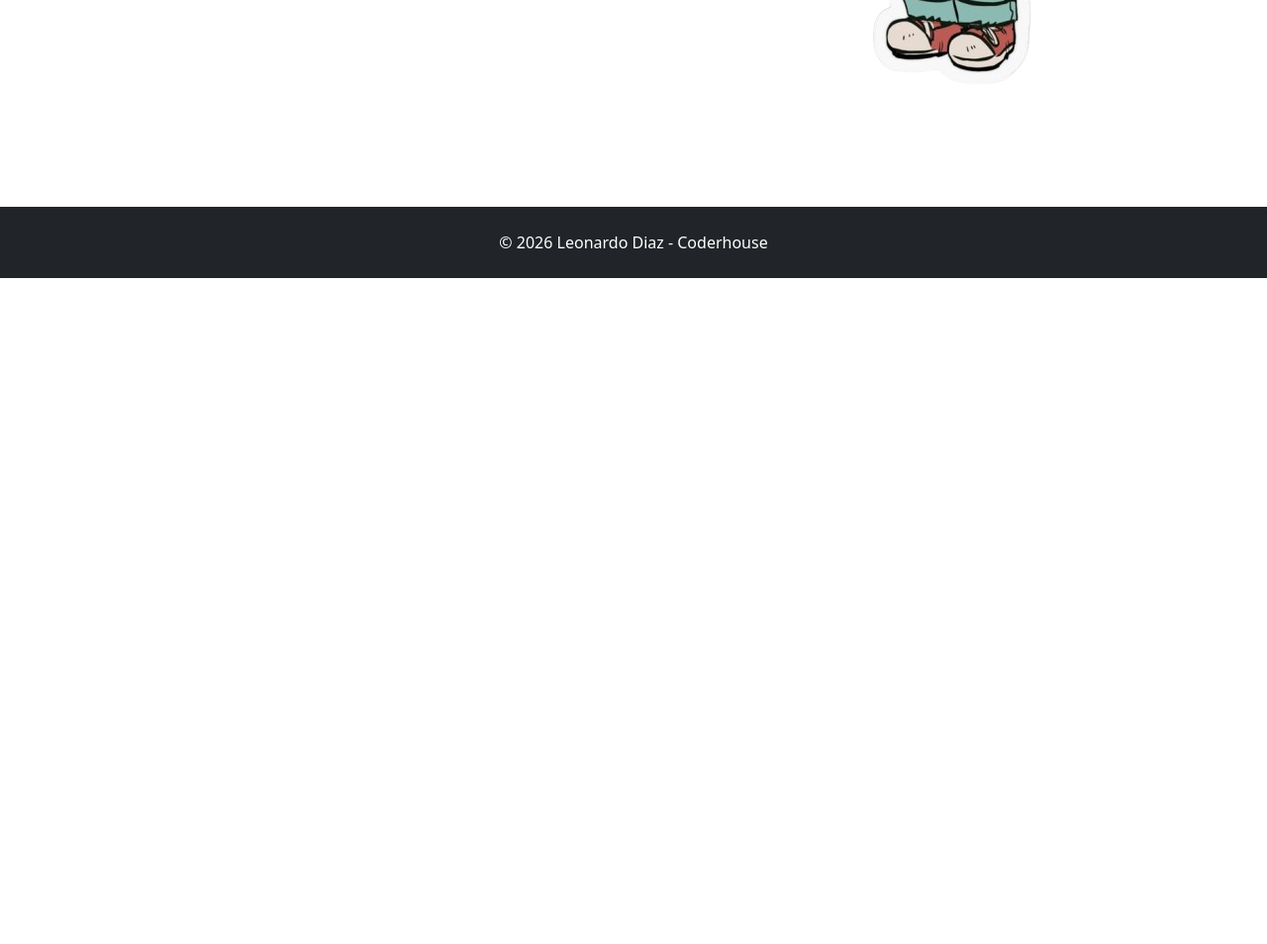
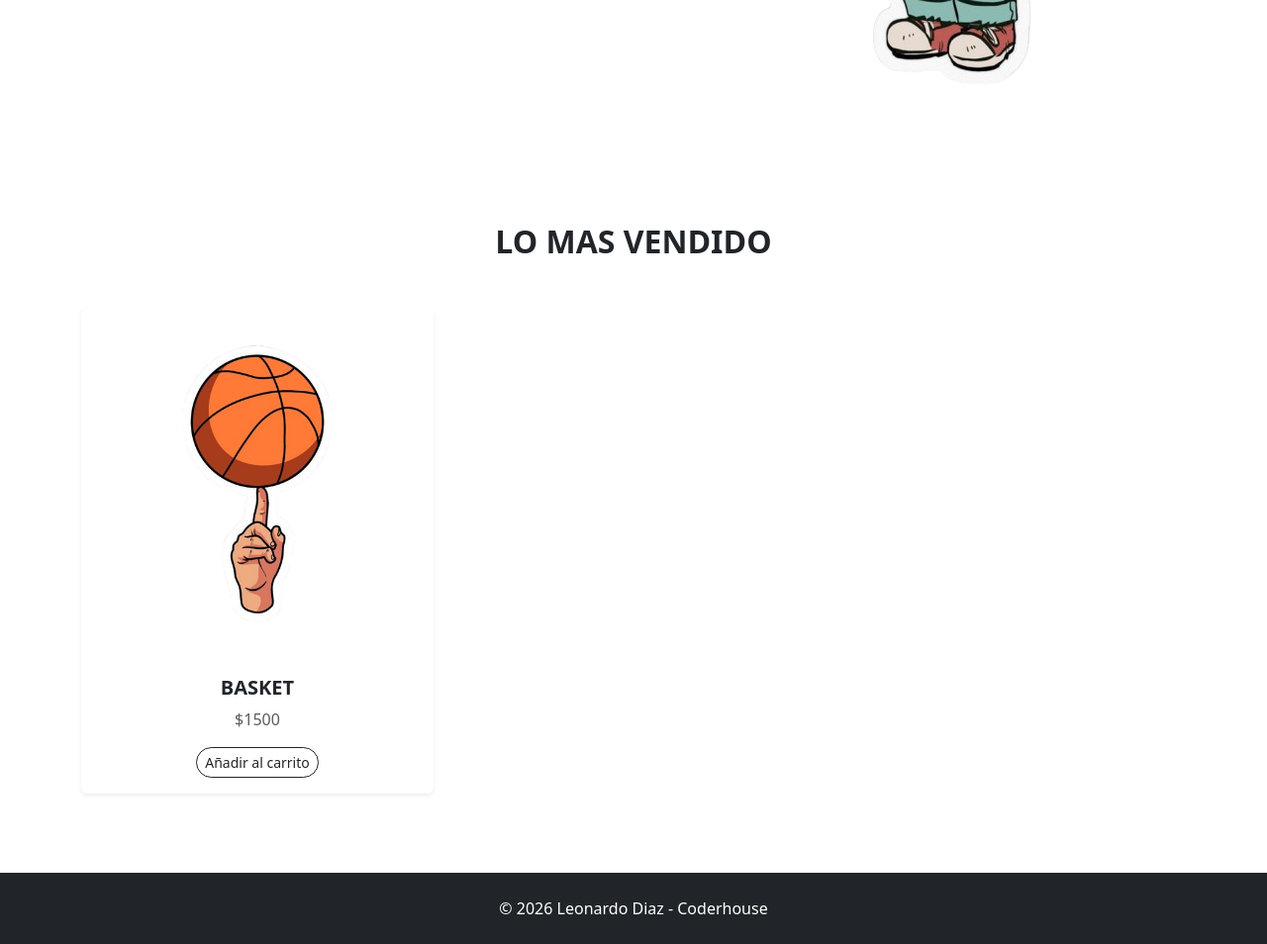
Before and after one commit to LeonardoDz13/Pre-entrega-Leonardo-Diaz, a plain HTML site: page index.html in a window 1280 px wide. Shown: the part 669-1623 px from the top of the page at 99% size. Before the commit the page ends 950 px from the top, so only its background shows below. Drawn offline with nearby package versions, Linux system fonts and the light colour scheme.

Commit message:
Inicio de catálogo de sticker usando cards de bootstrap

```diff
--- a/index.html
+++ b/index.html
@@ -56,11 +56,27 @@
             <div class="col-md-6 text-center">
                 <img src="./assets/imagenes/Chill_de_cojones-removebg-preview.png" alt="Sticker Chill" class="img-fluid floating-sticker">
             </div>
+        </div>
 
-          </div>
+        <section class="mt-5 pt-5">
+             <h2 class="text-center fw-bold mb-5">LO MAS VENDIDO</h2>
+             <div class="row g-4">
+                <div class="col-6 col-md-4">
+                    <div class="card border-0 shadow-sm h-100 card-sticker">
+                    <img src="./assets/imagenes/basket_mano_+_pelota-removebg-preview.png" class="card-img-top p-4" alt="sticker 1">
+                    <div class="card-body text-center">
+                        <h5 class="card-title fw-bold">BASKET </h5>
+                        <p class="card-text text-muted">$1500</p>
+                        <button class="btn btn-outline-dark btn-sm rounded-pill">Añadir al carrito</button>
+                    </div>
+                    </div>
+                </div>
+        </section>
+
+
     </main>
     <footer class="bg-dark text-white text-center py-4 mt-5">
-        <p class="mb-0"> &copy; 2026 Leonardo Diaz - Coderhouse</p>
+        <p class="mb-0"> &copy; 2026 Leonardo Diaz - Coderhouse </p>
     </footer>
 
 
```
